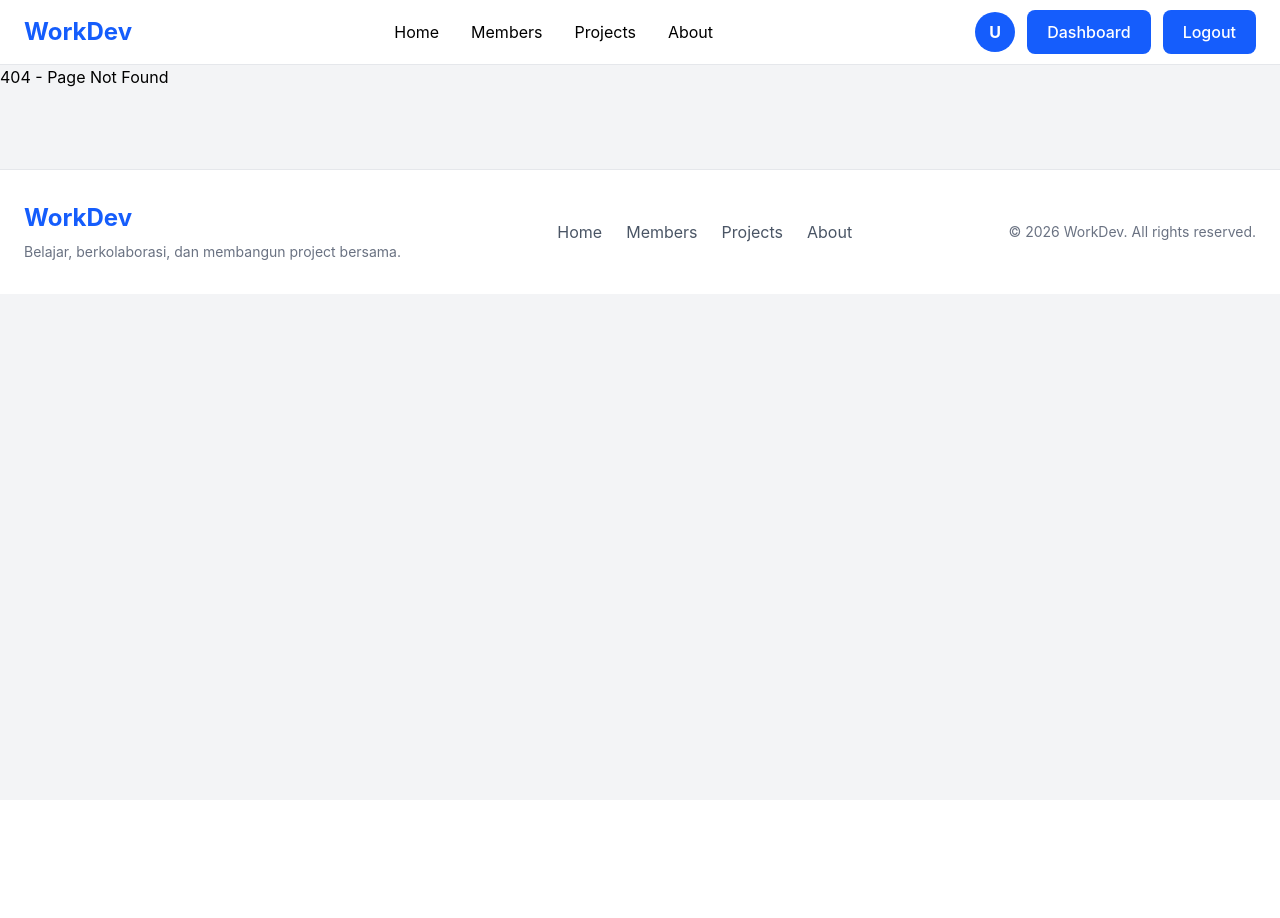
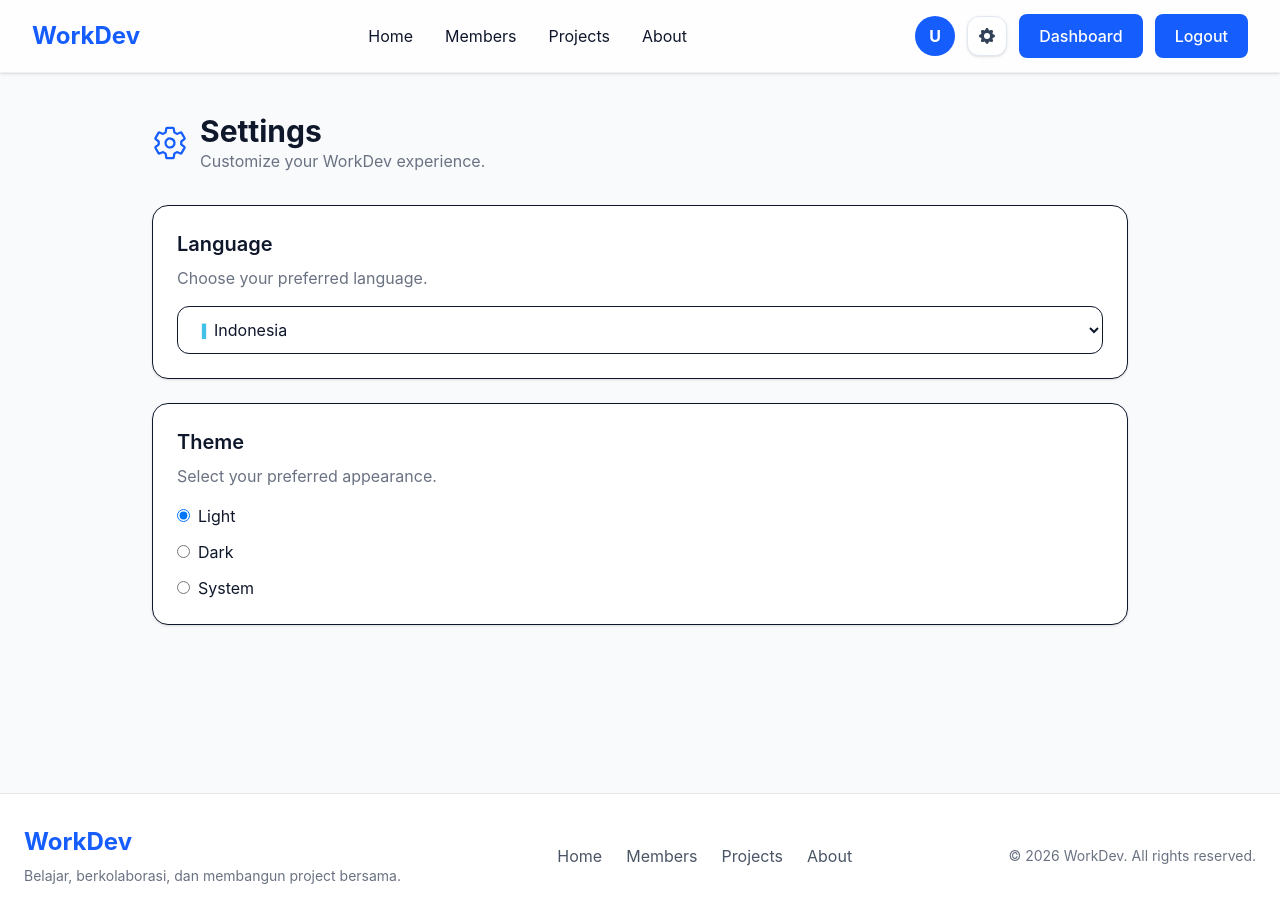
Before and after one commit to Squarepants23/WorkDev, a React (Vite) app in the folder client/: page /settings in a window 1280 px wide. Before the commit the page ends 800 px from the top, so only its background shows below. Built offline with nearby package versions, Linux system fonts and the light colour scheme; no server answers; sample sign-in values are in the browser's storage.

Commit message:
add settings page and improve UI

```diff
--- a/client/src/components/Navbar/Navbar.tsx
+++ b/client/src/components/Navbar/Navbar.tsx
@@ -1,6 +1,6 @@
 import { useEffect, useState } from "react";
 import { Link, NavLink, useNavigate } from "react-router-dom";
-import { HiMenu, HiX } from "react-icons/hi";
+import { HiMenu, HiX, HiCog } from "react-icons/hi";
 import Logo from "../Logo/Logo";
 import Button from "../Button/Button";
 import { getMe } from "../../services/authService";
@@ -50,8 +50,8 @@ function Navbar() {
   }
 
   return (
-    <nav className="border-b border-gray-200 bg-white">
-      <div className="mx-auto flex h-16 max-w-7xl items-center justify-between px-6">
+    <nav className="sticky top-0 z-50 border-b border-slate-200/60 bg-white/80 backdrop-blur-xl shadow-sm">
+      <div className="mx-auto flex h-18 max-w-7xl items-center justify-between px-6 lg:px-8">
         <Logo />
 
         <button
@@ -124,6 +124,15 @@ function Navbar() {
                 )}
               </Link>
 
+              <Link to="/settings">
+                <button
+                  className="flex h-10 w-10 items-center justify-center rounded-xl border border-slate-200 bg-white text-slate-700 shadow-sm transition hover:scale-105 hover:bg-blue-50 hover:text-blue-600"
+                  title="Settings"
+                >
+                  <HiCog className="text-xl" />
+                </button>
+              </Link>
+
               <Link to="/dashboard">
                 <Button>Dashboard</Button>
               </Link>
@@ -185,6 +194,10 @@ function Navbar() {
                   )}
                 </Link>
 
+                <Link to="/settings" onClick={() => setIsOpen(false)}>
+                  <Button>⚙️ Settings</Button>
+                </Link>
+
                 <Link to="/dashboard">
                   <Button>Dashboard</Button>
                 </Link>
--- /dev/null
+++ b/client/src/components/ui/Button.tsx
@@ -0,0 +1,47 @@
+import type { ButtonHTMLAttributes, ReactNode } from "react";
+
+type ButtonVariant = "primary" | "secondary" | "danger";
+
+interface ButtonProps extends ButtonHTMLAttributes<HTMLButtonElement> {
+  children: ReactNode;
+  variant?: ButtonVariant;
+}
+
+export default function Button({
+  children,
+  variant = "primary",
+  className = "",
+  ...props
+}: ButtonProps) {
+  const variants = {
+    primary:
+      "bg-blue-600 hover:bg-blue-700 text-white",
+
+    secondary:
+      "border border-slate-300 bg-white text-slate-700 hover:bg-slate-100",
+
+    danger:
+      "bg-red-500 hover:bg-red-600 text-white",
+  };
+
+  return (
+    <button
+      {...props}
+      className={`
+        inline-flex items-center justify-center
+        rounded-xl
+        px-5 py-3
+        font-semibold
+        transition-all
+        duration-300
+        hover:-translate-y-0.5
+        disabled:opacity-50
+        disabled:cursor-not-allowed
+        ${variants[variant]}
+        ${className}
+      `}
+    >
+      {children}
+    </button>
+  );
+}
--- a/client/src/layouts/MainLayout.tsx
+++ b/client/src/layouts/MainLayout.tsx
@@ -1,15 +1,32 @@
+import type { ReactNode } from "react";
+
 import Navbar from "../components/Navbar/Navbar";
 import Footer from "../components/Footer/Footer";
 
 type MainLayoutProps = {
-  children: React.ReactNode;
+  children: ReactNode;
 };
 
 function MainLayout({ children }: MainLayoutProps) {
   return (
-    <div className="min-h-screen bg-gray-100">
+    <div className="relative min-h-screen overflow-hidden bg-slate-50 text-slate-900">
+      {/* Background Glow */}
+      <div className="pointer-events-none absolute inset-0 -z-10 overflow-hidden">
+        <div className="absolute -top-40 -left-40 h-[500px] w-[500px] rounded-full bg-blue-300/30 blur-3xl" />
+
+        <div className="absolute top-1/3 -right-40 h-[500px] w-[500px] rounded-full bg-cyan-300/25 blur-3xl" />
+
+        <div className="absolute bottom-0 left-1/2 h-[450px] w-[450px] -translate-x-1/2 rounded-full bg-indigo-300/20 blur-3xl" />
+
+        <div className="absolute inset-0 bg-[radial-gradient(circle_at_top,rgba(255,255,255,0.9),transparent_60%)]" />
+      </div>
+
       <Navbar />
-      {children}
+
+      <main className="relative z-10 min-h-[calc(100vh-160px)]">
+        {children}
+      </main>
+
       <Footer />
     </div>
   );
--- a/client/src/pages/CreateProjectPage.tsx
+++ b/client/src/pages/CreateProjectPage.tsx
@@ -3,7 +3,7 @@ import { useNavigate } from "react-router-dom";
 import api from "../api/axios";
 
 import Container from "../components/Container/Container";
-import Button from "../components/Button/Button";
+import Button from "../components/ui/Button";
 
 function CreateProjectPage() {
   const [form, setForm] = useState({
--- a/client/src/pages/HomePage.tsx
+++ b/client/src/pages/HomePage.tsx
@@ -44,6 +44,7 @@ function HomePage() {
   <TechnologyStack />
 
 </Container>
+
 );
 }
 
--- /dev/null
+++ b/client/src/pages/SettingsPage.tsx
@@ -0,0 +1,76 @@
+import { IoSettingsOutline } from "react-icons/io5";
+
+function SettingsPage() {
+  return (
+    <div className="mx-auto max-w-5xl px-6 py-10">
+      <div className="mb-8 flex items-center gap-3">
+        <IoSettingsOutline className="text-4xl text-blue-600" />
+
+        <div>
+          <h1 className="text-3xl font-bold">Settings</h1>
+
+          <p className="text-gray-500">
+            Customize your WorkDev experience.
+          </p>
+        </div>
+      </div>
+
+      <div className="space-y-6">
+
+        {/* Language */}
+
+        <div className="rounded-2xl border bg-white p-6 shadow-sm">
+          <h2 className="mb-2 text-xl font-semibold">
+            Language
+          </h2>
+
+          <p className="mb-4 text-gray-500">
+            Choose your preferred language.
+          </p>
+
+          <select className="w-full rounded-xl border p-3">
+            <option value="id">🇮Indonesia</option>
+            <option value="en">🇺English</option>
+            <option value="jp">🇯日本語</option>
+            <option value="kr">🇰한국어</option>
+          </select>
+        </div>
+
+        {/* Theme */}
+
+        <div className="rounded-2xl border bg-white p-6 shadow-sm">
+          <h2 className="mb-2 text-xl font-semibold">
+            Theme
+          </h2>
+
+          <p className="mb-4 text-gray-500">
+            Select your preferred appearance.
+          </p>
+
+          <div className="flex flex-col gap-3">
+
+            <label>
+              <input type="radio" name="theme" defaultChecked />
+              <span className="ml-2">Light</span>
+            </label>
+
+            <label>
+              <input type="radio" name="theme" />
+              <span className="ml-2">Dark</span>
+            </label>
+
+            <label>
+              <input type="radio" name="theme" />
+              <span className="ml-2">System</span>
+            </label>
+
+          </div>
+
+        </div>
+
+      </div>
+    </div>
+  );
+}
+
+export default SettingsPage;
--- a/client/src/routes/AppRouter.tsx
+++ b/client/src/routes/AppRouter.tsx
@@ -15,6 +15,7 @@ import RegisterPage from "../pages/RegisterPage";
 import OAuthSuccessPage from "../pages/OAuthSuccessPage";
 import AdminDashboardPage from "../pages/AdminDashboardPage";
 import DashboardPage from "../pages/DashboardPage";
+import SettingsPage from "../pages/SettingsPage";
 import MyProfilePage from "../pages/MyProfilePage";
 import MyProjectsPage from "../pages/MyProjectsPage";
 import CreateProjectPage from "../pages/CreateProjectPage";
@@ -54,6 +55,14 @@ function AppRouter() {
           </ProtectedRoute>
         }
       />
+      <Route
+        path="/settings"
+        element={
+          <ProtectedRoute>
+            <SettingsPage />
+          </ProtectedRoute>
+        }
+      />
       <Route path="/dashboard/profile" element={<MyProfilePage />} />
       <Route
         path="/dashboard/projects"
```
Also changed, not shown: client/src/components/ui/Card.tsx (added), client/src/components/ui/Input.tsx (added). Lines whose indentation alone changed are shown as unchanged.
